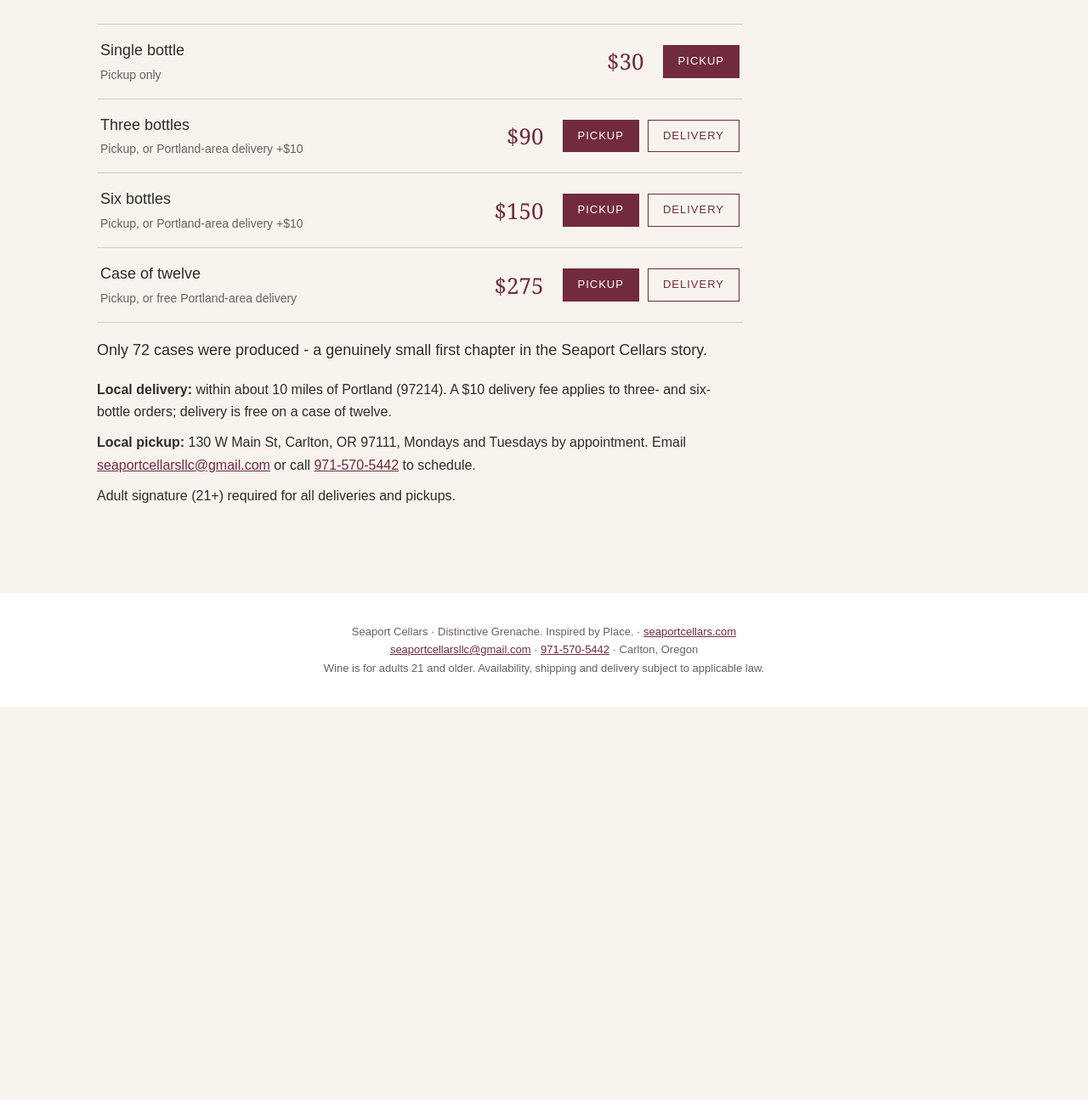
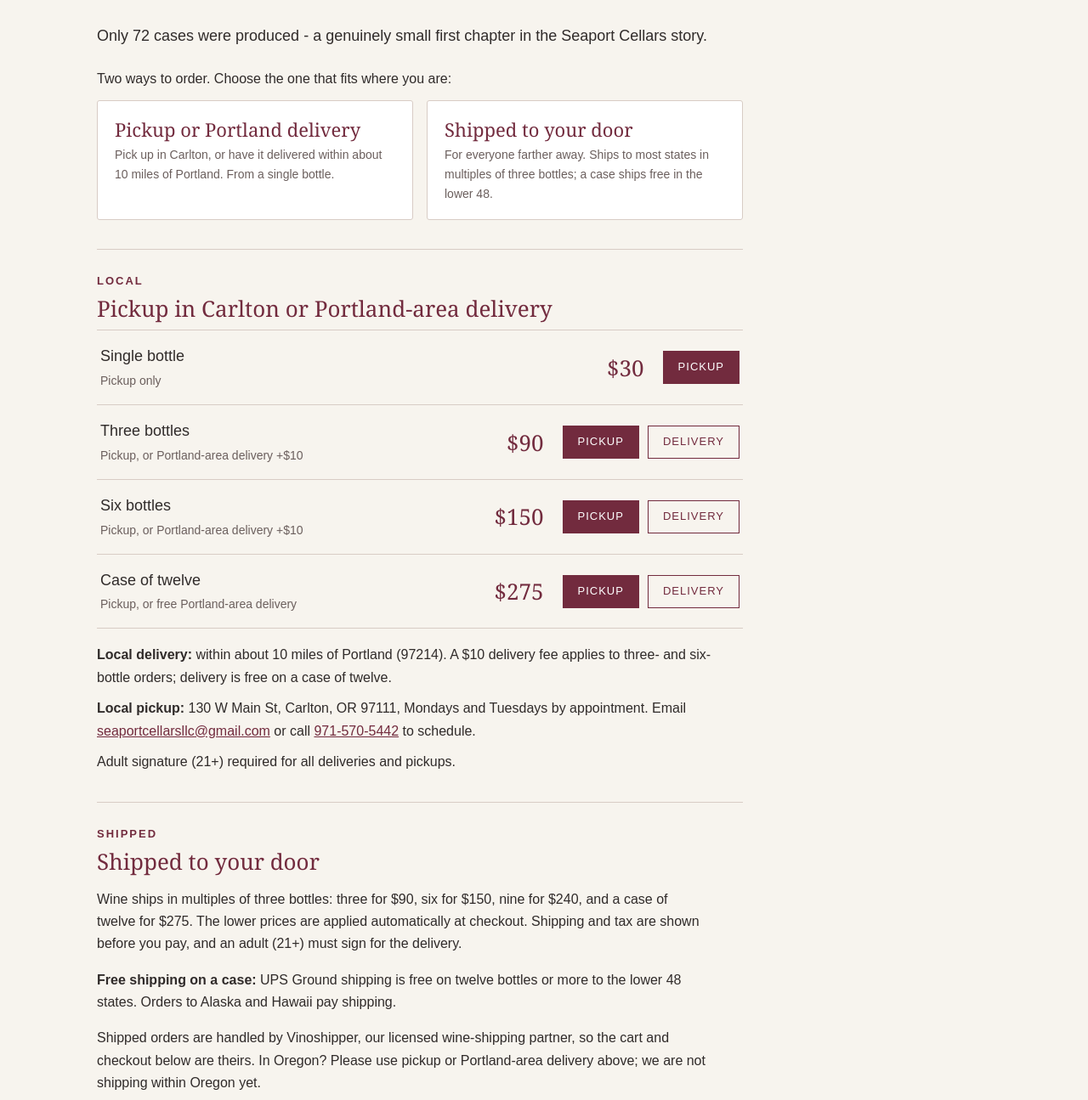
Before and after one commit to Squee451/seaportcellars-website, a plain HTML site: page 2024-grenache.html in a window 1280 px wide. Shown: the part 1185-2480 px from the top of the page at 85% size. Before the commit the page ends 2017 px from the top, so only its background shows below. Drawn offline with Linux system fonts and the light colour scheme.

Commit message:
Add shipped orders to the 2024 Grenache page
The buy section now offers two ways to order: the existing pickup and
Portland-delivery buttons, and a new "Shipped to your door" block with the
Vinoshipper cart (Injector v4, account 6166, product 206753) and the list of
states it ships to. Shipped prices are three for $90, six for $150, nine for
$240 and a case of twelve for $275, with free UPS Ground on a case to the
lower 48 states. The pickup and delivery buttons and shop.js are unchanged.

Co-Authored-By: Claude Fable 5.2 <noreply@anthropic.com>

```diff
--- a/2024-grenache.html
+++ b/2024-grenache.html
@@ -4,7 +4,7 @@
   <meta charset="utf-8">
   <meta name="viewport" content="width=device-width,initial-scale=1">
   <title>2024 Rogue Valley Grenache | Seaport Cellars</title>
-  <meta name="description" content="Seaport Cellars 2024 Rogue Valley Grenache from Lowry Vineyard, 1,500 feet above Oregon's Rogue Valley. Only 72 cases produced. Order for pickup in Carlton or Portland-area delivery.">
+  <meta name="description" content="Seaport Cellars 2024 Rogue Valley Grenache from Lowry Vineyard, 1,500 feet above Oregon's Rogue Valley. Only 72 cases produced. Order for pickup in Carlton, Portland-area delivery, or shipping.">
   <link rel="canonical" href="https://www.seaportcellars.com/2024-grenache.html">
   <link rel="stylesheet" href="assets/styles.css">
 </head>
@@ -44,6 +44,23 @@
 
     <section class="section" id="buy">
       <h2>Discover Our Inaugural Vintage</h2>
+      <p>Only 72 cases were produced - a genuinely small first chapter in the Seaport Cellars story.</p>
+
+      <p class="ways-lead">Two ways to order. Choose the one that fits where you are:</p>
+      <div class="ways">
+        <a class="way" href="#local">
+          <span class="way-title">Pickup or Portland delivery</span>
+          <span class="fine">Pick up in Carlton, or have it delivered within about 10 miles of Portland. From a single bottle.</span>
+        </a>
+        <a class="way" href="#ship">
+          <span class="way-title">Shipped to your door</span>
+          <span class="fine">For everyone farther away. Ships to most states in multiples of three bottles; a case ships free in the lower 48.</span>
+        </a>
+      </div>
+
+      <div class="order-block" id="local">
+      <div class="eyebrow">Local</div>
+      <h3>Pickup in Carlton or Portland-area delivery</h3>
 
       <div class="buy">
         <div class="buy-row">
@@ -79,13 +96,24 @@
         </div>
       </div>
 
-      <p>Only 72 cases were produced - a genuinely small first chapter in the Seaport Cellars story.</p>
-
       <ul class="info">
         <li><strong>Local delivery:</strong> within about 10 miles of Portland (97214). A $10 delivery fee applies to three- and six-bottle orders; delivery is free on a case of twelve.</li>
         <li><strong>Local pickup:</strong> 130 W Main St, Carlton, OR 97111, Mondays and Tuesdays by appointment. Email <a href="mailto:seaportcellarsllc@gmail.com">seaportcellarsllc@gmail.com</a> or call <a href="tel:+19715705442">971-570-5442</a> to schedule.</li>
         <li>Adult signature (21+) required for all deliveries and pickups.</li>
       </ul>
+      </div>
+
+      <div class="order-block ship" id="ship">
+        <div class="eyebrow">Shipped</div>
+        <h3>Shipped to your door</h3>
+        <p>Wine ships in multiples of three bottles: three for $90, six for $150, nine for $240, and a case of twelve for $275. The lower prices are applied automatically at checkout. Shipping and tax are shown before you pay, and an adult (21+) must sign for the delivery.</p>
+        <p><strong>Free shipping on a case:</strong> UPS Ground shipping is free on twelve bottles or more to the lower 48 states. Orders to Alaska and Hawaii pay shipping.</p>
+        <p>Shipped orders are handled by Vinoshipper, our licensed wine-shipping partner, so the cart and checkout below are theirs. In Oregon? Please use pickup or Portland-area delivery above; we are not shipping within Oregon yet.</p>
+        <div class="ship-cart">
+          <div class="vs-add-to-cart" data-vs-product-id="206753" data-vs-product-units="Bottles"></div>
+        </div>
+        <div class="vs-available"></div>
+      </div>
     </section>
   </main>
 
@@ -97,5 +125,13 @@
 
   <script src="assets/site.js"></script>
   <script src="assets/shop.js"></script>
+  <!-- Vinoshipper Injector v4: shipped orders (cart + Add to Cart + Available In).
+       6166 is Seaport's public Vinoshipper Account ID; no keys involved. -->
+  <script>
+    window.document.addEventListener('vinoshipper:loaded', function () {
+      window.Vinoshipper.init(6166, {});
+    }, false);
+  </script>
+  <script src="https://vinoshipper.com/injector/index.js"></script>
 </body>
 </html>
--- a/assets/styles.css
+++ b/assets/styles.css
@@ -21,6 +21,23 @@ nav a[aria-current="page"]{color:#722b3e;text-decoration:underline;text-underlin
 .info{list-style:none;padding:0;margin:18px 0 0;max-width:760px}
 .info li{font-size:16px;margin:0 0 10px}
 main a:not(.btn){color:#722b3e}
+/* 2024 page: two ways to order. .ways = the chooser, .order-block = each way
+   (#local: Stripe buttons, #ship: Vinoshipper cart) */
+.ways-lead{font-size:16px;margin:22px 0 0}
+.ways{display:grid;grid-template-columns:1fr 1fr;gap:16px;max-width:760px;margin:12px 0 0}
+.ways .way{display:block;background:#fff;border:1px solid #d8ccc5;border-radius:3px;padding:18px 20px;text-decoration:none;color:#302b2a}
+.ways .way:hover,.ways .way:focus-visible{border-color:#722b3e}
+.way-title{display:block;font:22px Georgia,serif;color:#722b3e;margin:0 0 4px}
+.way .fine{display:block}
+.order-block{max-width:760px;margin:34px 0 0;padding:26px 0 0;border-top:1px solid #d8ccc5;scroll-margin-top:16px}
+.order-block h3{margin:6px 0 10px}
+.order-block>p{font-size:16px}
+/* shipped orders: Vinoshipper Injector components render inside .ship */
+.ship-cart{max-width:360px;margin:16px 0 22px}
+/* Vinoshipper colors via their documented CSS variables (no simple theme set) */
+.ship .vs-add-to-cart{--vs-atc-button-color:#fff;--vs-atc-button-background-color:#722b3e;--vs-atc-button-border-color:#722b3e;--vs-atc-button-hover-color:#fff;--vs-atc-button-hover-background-color:#51202d;--vs-atc-button-hover-border-color:#51202d}
+.ship .vs-available{--vs-header-font-family:Georgia,serif;--vs-badge-color:#51202d;--vs-badge-background-color:#f1e6e1}
+body .vs-cart{--vs-cart-link-color:#722b3e;--vs-cart-link-hover-color:#51202d;--vs-cart-actions-checkout-background-color:#722b3e;--vs-cart-actions-checkout-border-color:#722b3e;--vs-cart-actions-checkout-hover-background-color:#51202d;--vs-cart-actions-checkout-hover-border-color:#51202d;--vs-cart-actions-checkout-hover-outline:1px solid #722b3e;--vs-cart-actions-checkout-hover-box-shadow:0 0 4px #722b3e;--vs-cart-actions-checkout-active-background-color:#51202d;--vs-cart-actions-checkout-active-border-color:#51202d;--vs-cart-actions-checkout-active-outline:1px solid #722b3e;--vs-cart-actions-checkout-active-box-shadow:0 0 4px #722b3e}
 
 /* mailing-list signup: MailerLite embedded forms (their markup, their CSS left out) */
 .ml-signup{max-width:560px;margin:8px 0 4px}
@@ -51,4 +68,4 @@ dialog.modal::backdrop{background:rgba(30,20,22,.55)}
 .contact-grid h2{margin-top:0}
 .contact-grid a{color:#722b3e}
 
-@media(max-width:800px){.contact-grid{grid-template-columns:1fr;gap:25px}.buy-price{text-align:left}}
+@media(max-width:800px){.contact-grid{grid-template-columns:1fr;gap:25px}.buy-price{text-align:left}.ways{grid-template-columns:1fr}}
```
